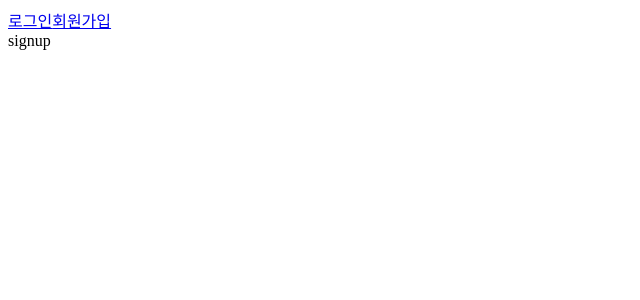
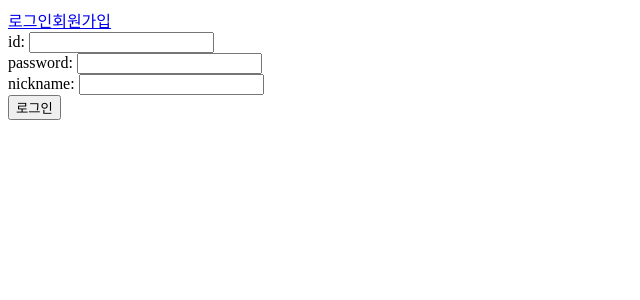
Before and after one commit to hyunjeen/vue-complete-learn, a Vue app: page /signup in a window 1280 px wide. Shown: the top 300 px of the page, without its empty margins (0-640 px from the left). Built offline with nearby package versions, Linux system fonts and the light colour scheme.

Commit message:
회원가입폼 컴포넌트 생성 및 마크업

```diff
--- a/src/App.vue
+++ b/src/App.vue
@@ -1,15 +1,15 @@
 <template>
   <div id="app">
-    <header>
-      <router-link to="/login">로그인</router-link>
-      <router-link to="/signup">회원가입</router-link>
-    </header>
+    <app-header></app-header>
     <router-view></router-view>
   </div>
 </template>
 
 <script>
-export default {};
+import AppHeader from '@/components/common/AppHeader';
+export default {
+  components: { AppHeader },
+};
 </script>
 
 <style scoped></style>
--- /dev/null
+++ b/src/components/SignupForm.vue
@@ -0,0 +1,25 @@
+<template>
+  <form>
+    <div>
+      <label for="username">id: </label>
+      <input id="username" type="text" />
+    </div>
+    <div>
+      <label for="password">password: </label>
+      <input id="password" type="password" />
+    </div>
+    <div>
+      <label for="nickname">nickname: </label>
+      <input id="nickname" type="text" />
+    </div>
+    <button type="submit">로그인</button>
+  </form>
+</template>
+
+<script>
+export default {
+  name: 'SignupForm',
+};
+</script>
+
+<style scoped></style>
--- /dev/null
+++ b/src/components/common/AppHeader.vue
@@ -0,0 +1,14 @@
+<template>
+  <header>
+    <router-link to="/login">로그인</router-link>
+    <router-link to="/signup">회원가입</router-link>
+  </header>
+</template>
+
+<script>
+export default {
+  name: 'AppHeader',
+};
+</script>
+
+<style scoped></style>
--- a/src/views/SignupPage.vue
+++ b/src/views/SignupPage.vue
@@ -1,10 +1,15 @@
 <template>
-  <div>signup</div>
+  <div>
+    <signup-form></signup-form>
+  </div>
 </template>
 
 <script>
+import SignupForm from '@/components/SignupForm';
+
 export default {
   name: 'SignupPage',
+  components: { SignupForm },
 };
 </script>
 
```
